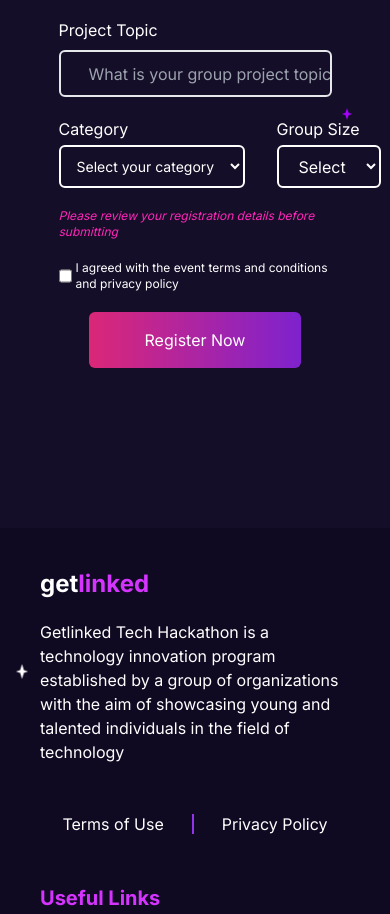
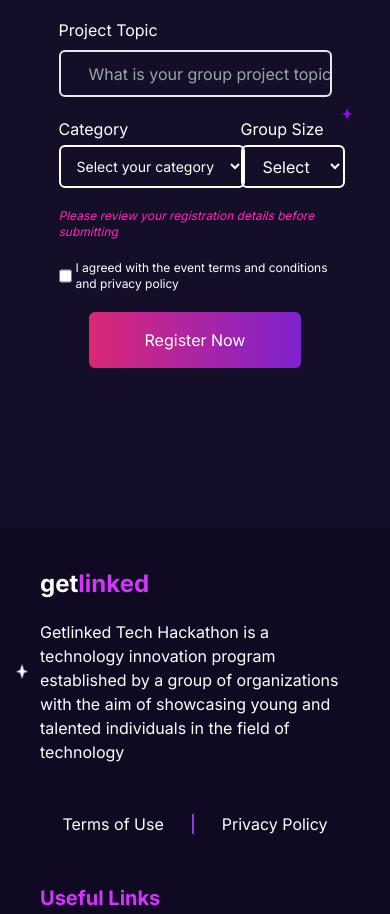
Before and after one commit to kelechukwu1/getlinkedAI, a Next.js app: page /register in a window 390 px wide. Shown: the part 892-1806 px from the top of the page. Built offline with nearby package versions, Linux system fonts and the light colour scheme.

Commit message:
fixing input field responsiveness

```diff
--- a/src/app/register/page.jsx
+++ b/src/app/register/page.jsx
@@ -256,8 +256,10 @@
 										)}
 									</div>
 
-                  <div className="flex gap-8 md:gap-2">
-                    <div className="flex flex-col flex-1 md:flex-0 space-y-1">
+									{/* <div className="flex gap-8 md:gap-2"> */}
+									<div className="grid grid-cols-3 md:grid-cols-1 w-full">
+										{/* <div className="flex flex-col flex-1 md:flex-0 space-y-1"> */}
+										<div className="col-span-2 space-y-1">
 											<label htmlFor="category">Category</label>
 											<select
 												value={values.category}
@@ -289,7 +291,8 @@
 											)}
 										</div>
 
-                    <div className="md:hidden flex flex-col flex-0 md:flex-1 space-y-1">
+										{/* <div className="md:hidden flex flex-col flex-0 md:flex-1 space-y-1"> */}
+										<div className="space-y-1">
 											<label htmlFor="groupSize">Group Size</label>
 											<select
 												value={values.groupSize}
```
Lines whose indentation alone changed are shown as unchanged.
